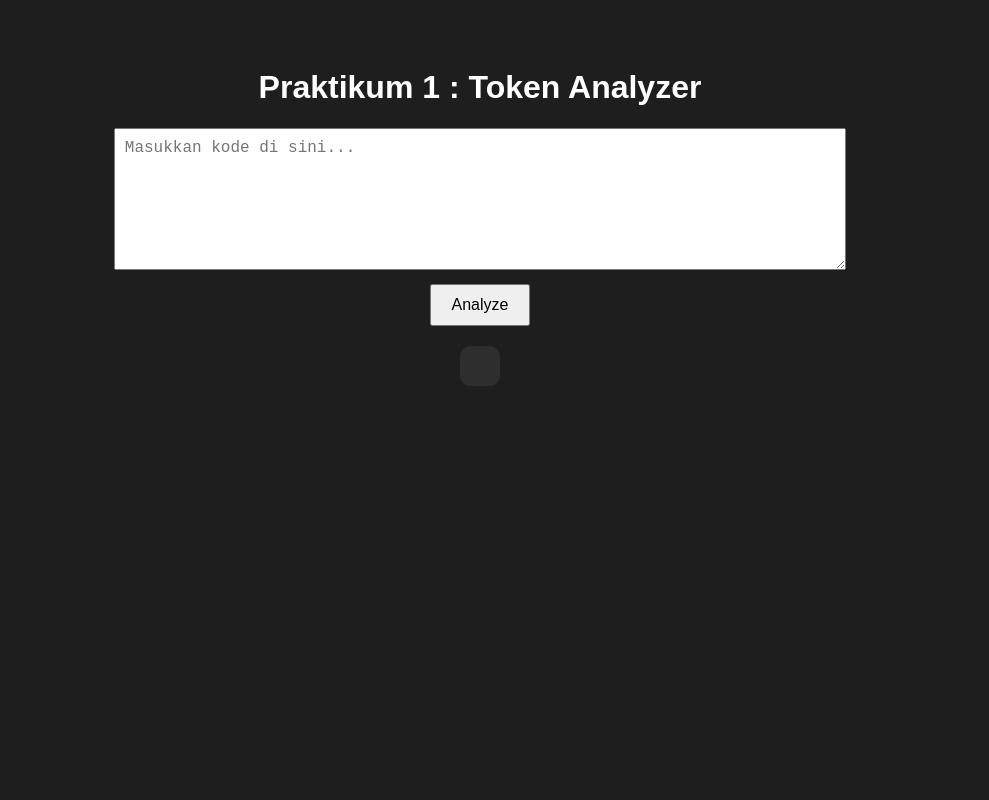
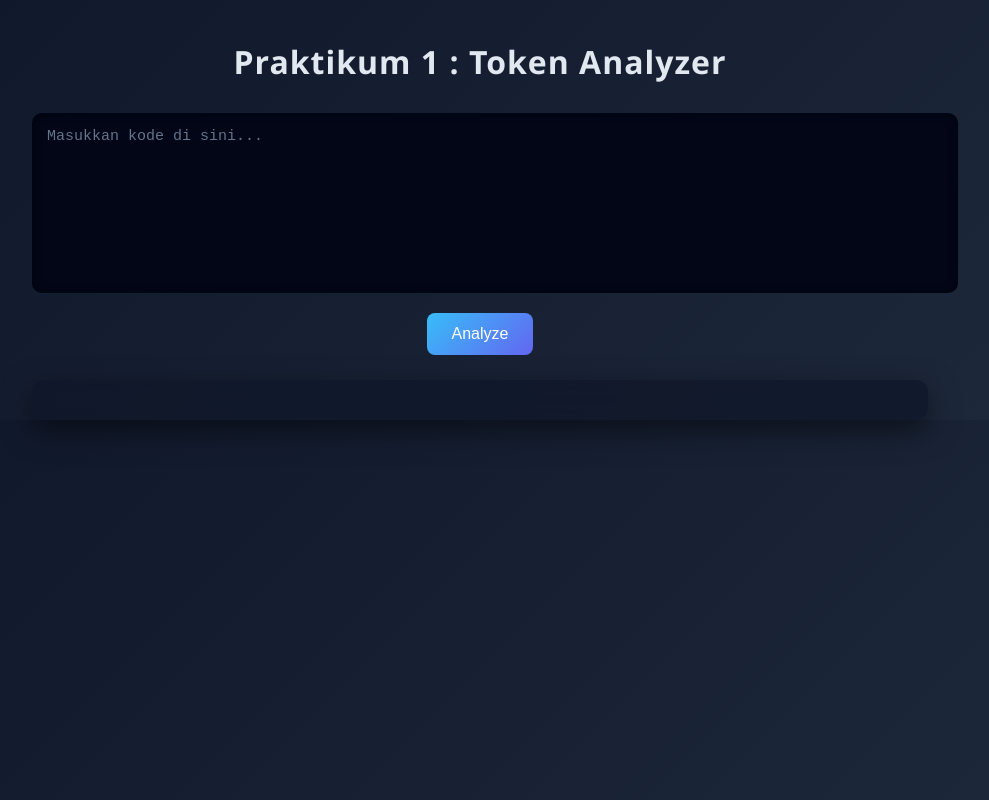
Before and after one commit to JhonatanChristopher/Otomata-2026, a plain HTML site: page Praktikum 1/index.html in a window 1280 px wide. Both pictures are taken after a click on the button "Analyze". Shown: the whole page, without its empty margins (160-1149 px from the left). Drawn offline with Linux system fonts and the light colour scheme.

Commit message:
UI Fixed

```diff
--- a/Praktikum 1/index.html
+++ b/Praktikum 1/index.html
@@ -6,35 +6,89 @@
 
 <style>
     body {
-        font-family: Arial;
-        background: #1e1e1e;
-        color: white;
+        font-family: 'Segoe UI', sans-serif;
+        background: linear-gradient(135deg, #0f172a, #1e293b);
+        color: #e2e8f0;
+        margin: 0;
+        padding: 0;
         text-align: center;
-        padding: 40px;
+    }
+
+    h1 {
+        margin-top: 40px;
+        font-size: 32px;
+        letter-spacing: 1px;
+    }
+
+    .container {
+        width: 70%;
+        margin: auto;
+        margin-top: 30px;
     }
 
     textarea {
-        width: 60%;
-        height: 120px;
-        padding: 10px;
-        font-size: 16px;
+        width: 100%;
+        height: 150px;
+        padding: 15px;
+        font-size: 15px;
+        border-radius: 10px;
+        border: none;
+        outline: none;
+        resize: none;
+        background: #020617;
+        color: #e2e8f0;
+        box-shadow: inset 0 0 10px rgba(0,0,0,0.5);
+    }
+
+    textarea::placeholder {
+        color: #64748b;
     }
 
     button {
-        margin-top: 10px;
-        padding: 10px 20px;
+        margin-top: 15px;
+        padding: 12px 25px;
         font-size: 16px;
+        border-radius: 8px;
+        border: none;
         cursor: pointer;
+        background: linear-gradient(135deg, #38bdf8, #6366f1);
+        color: white;
+        transition: 0.3s;
+    }
+
+    button:hover {
+        transform: scale(1.05);
+        opacity: 0.9;
     }
 
     .result {
-        margin-top: 20px;
-        background: #2e2e2e;
+        margin-top: 25px;
         padding: 20px;
-        border-radius: 10px;
-        display: inline-block;
+        border-radius: 12px;
+        background: rgba(15, 23, 42, 0.8);
+        backdrop-filter: blur(10px);
+        box-shadow: 0 10px 30px rgba(0,0,0,0.5);
         text-align: left;
     }
+
+    .result p {
+        margin: 8px 0;
+        font-size: 15px;
+    }
+
+    .label {
+        color: #38bdf8;
+    }
+
+    .chip {
+        display: inline-block;
+        background: #1e293b;
+        padding: 5px 10px;
+        margin: 3px;
+        border-radius: 6px;
+        font-size: 13px;
+    }
+
 </style>
 </head>
 
@@ -42,10 +96,12 @@
 
 <h1>Praktikum 1 : Token Analyzer</h1>
 
-<textarea id="code" placeholder="Masukkan kode di sini..."></textarea><br>
-<button onclick="analyze()">Analyze</button>
+<div class="container">
+    <textarea id="code" placeholder="Masukkan kode di sini..."></textarea>
+    <button onclick="analyze()">Analyze</button>
 
-<div id="result"></div>
+    <div id="result"></div>
+</div>
 
 <script>
 const RESERVED_WORDS = [
@@ -59,6 +115,10 @@ function addUnique(arr, item) {
     }
 }
 
+function renderChips(data) {
+    return data.map(item => `<span class="chip">${item}</span>`).join("");
+}
+
 function analyze() {
     const code = document.getElementById("code").value;
 
@@ -69,7 +129,6 @@ function analyze() {
     let numbers = [];
     let unknown = [];
 
-    // Token regex diperluas biar nangkep semua termasuk simbol aneh
     const tokens = code.match(/\d+(\.\d+)?|[a-zA-Z_][a-zA-Z0-9_]*|[\+\-\*\/=<>!]+|[()\{\}\[\];,]|./g) || [];
 
     tokens.forEach(token => {
@@ -99,7 +158,10 @@ function analyze() {
 
     function render(label, data) {
         if (data.length > 0) {
-            output += `<p><b>${label}:</b> ${data.join(" ")}</p>`;
+            output += `
+                <p><span class="label">${label}:</span><br>
+                ${renderChips(data)}</p>
+            `;
         }
     }
 
```
